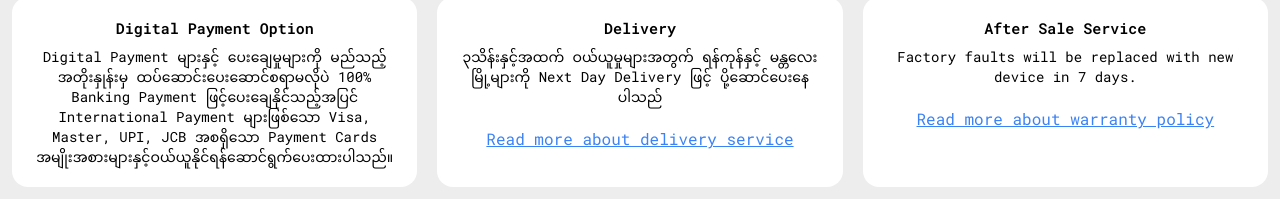
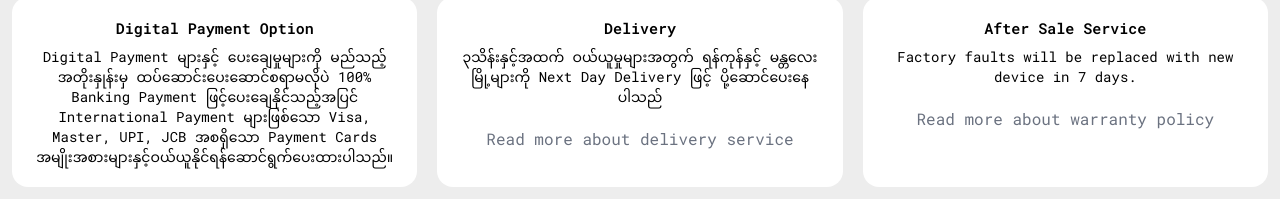
Before and after one commit to aungphyo-dev/jk-mobile, a React (Vite) app: page / in a window 1280 px wide. Shown: the part 812-1011 px from the top of the page. Built offline with nearby package versions, Linux system fonts and the light colour scheme; no server answers; the database is empty.

Commit message:
feature fix

```diff
--- a/src/layouts/Feature/Feature.jsx
+++ b/src/layouts/Feature/Feature.jsx
@@ -18,7 +18,7 @@ const Feature = () => {
                     <p className='text-sm mb-5'>
                         ၃သိန်းနှင့်အထက် ဝယ်ယူမှုများအတွက် ရန်ကုန်နှင့် မန္တလေးမြို့များကို Next Day Delivery ဖြင့် ပို့ဆောင်ပေးနေပါသည်
                     </p>
-                    <Link to="#" className='underline text-blue-500'>
+                    <Link to="#" className='hover:underline text-gray-500'>
                         Read more about delivery service
                     </Link>
                 </div>
@@ -27,7 +27,7 @@ const Feature = () => {
                     <p className='text-sm mb-5'>
                         Factory faults will be replaced with new device in 7 days.
                     </p>
-                    <Link to="#" className='underline text-blue-500'>
+                    <Link to="#" className='hover:underline text-gray-500'>
                         Read more about warranty policy
                     </Link>
                 </div>
```
